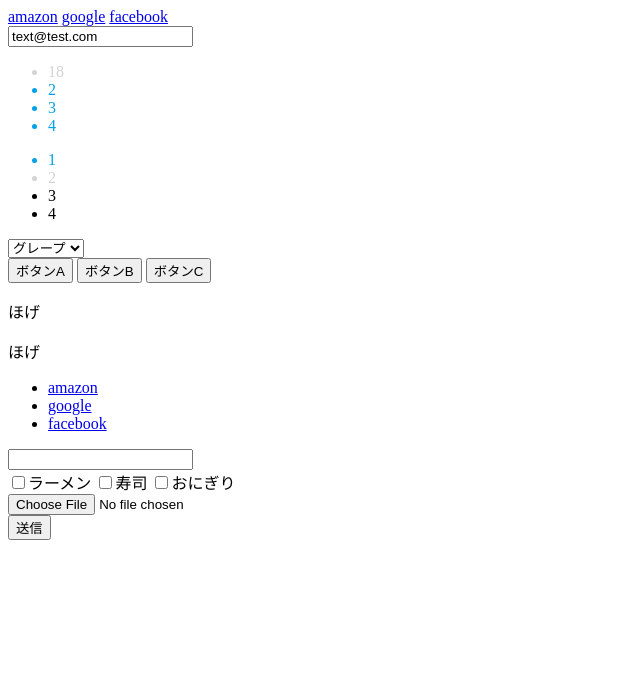
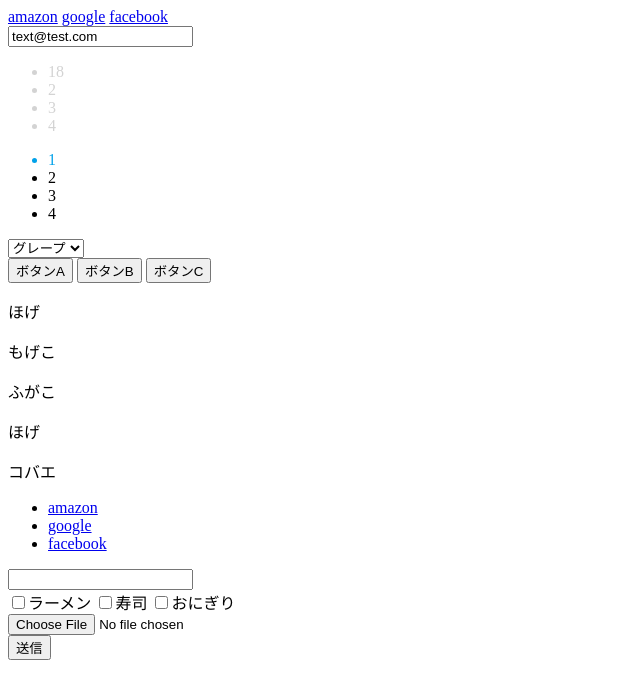
Before and after one commit to MichiY3/DOM, a plain HTML site: page index.html in a window 1280 px wide. Shown: the whole page, without its empty margins (0-640 px from the left). Drawn offline with Linux system fonts and the light colour scheme.

Commit message:
要素の削除

```diff
--- a/app.js
+++ b/app.js
@@ -65,8 +65,9 @@ document.querySelector('#hogehoge').classList.add('textblue');
 var parenthoge = document.querySelector('#hogehoge');
 	for (let li of parenthoge.children){
 		li.classList.add('textgrey');
-		li.classList[1].remove('textgrey');
+		// li.classList[1].remove('textgrey');
 		// リストの２番目以降がtextgreyから外れる
+		// ===============！！！！！！ここ確認！！！！！！==============
 	}
 
 // クラスの削除
@@ -107,4 +108,43 @@ html.addEventListener('mouseover',function(){
 });
 html.addEventListener('mouseleave',function(){
 	this.style.color = '';
-})
+});
+
+
+
+// 要素の追加
+// 親要素の取得
+let parent_text = document.querySelector('#text');
+
+// Pタグを生成
+let child_p = document.createElement('p');
+// タグ内で表示される文字を設定
+child_p.textContent = 'ふがこ';
+
+//親要素に生成したpタグを追加
+// 親要素.appendChild(追加したいタグの要素);
+parent_text.appendChild(child_p);
+
+
+// pタグを生成
+let child_p_moge = document.createElement('p');
+// タグ内で表示される文字を設定
+child_p_moge.textContent = 'もげこ';
+// ふがこの上にもげこを追加する
+// 親要素.insertBefore(追kしたい要素,その手前に追加したい対象の要素);
+parent_text.insertBefore(child_p_moge,child_p);
+
+
+
+// 要素の削除
+// 削除したい要素.remove();
+let ant = document.querySelector('#ant');
+ant.remove();
+
+
+// 削除したい要素が含まれている親要素.removeChild(削除したい要素);
+let room = document.querySelector('#room');
+// roomの一番最初の子要素を削除　　ここではこの一つ前で一番最初の要素が削除されてるので、ここでは２番目が消える
+room.removeChild(room.firstElementChild);
+// やもりを削除する時
+room.removeChild(document.querySelector('#gecko'));
--- a/index.html
+++ b/index.html
@@ -30,7 +30,7 @@
 
     <ul id="hogehoge">
       <li class="fuga">18</li>
-      <li class="fuga">2</li>
+      <li class="fuga textgrey">2</li>
       <li class="fuga moge">3</li>
       <li>4</li>
     </ul>
@@ -54,12 +54,20 @@
     <button id="btnB">ボタンB</button>
     <button id="btnC">ボタンC</button>
 
+<!-- id=textが親で<p>ほげ が子 -->
     <div id="text">
       <p>ほげ</p>
     </div>
 
     <div class="" id="html">
       <p>ほげ</p>
+    </div>
+<!-- 追加　要素の削除 -->
+    <div id="room">
+      <div id="ant">あり</div>
+      <div id="cockroach">ゴキブリ</div>
+      <div id="flies">コバエ</div>
+        <div id="gecko">やもり</div>
     </div>
 
     <ul id="text2">
```
